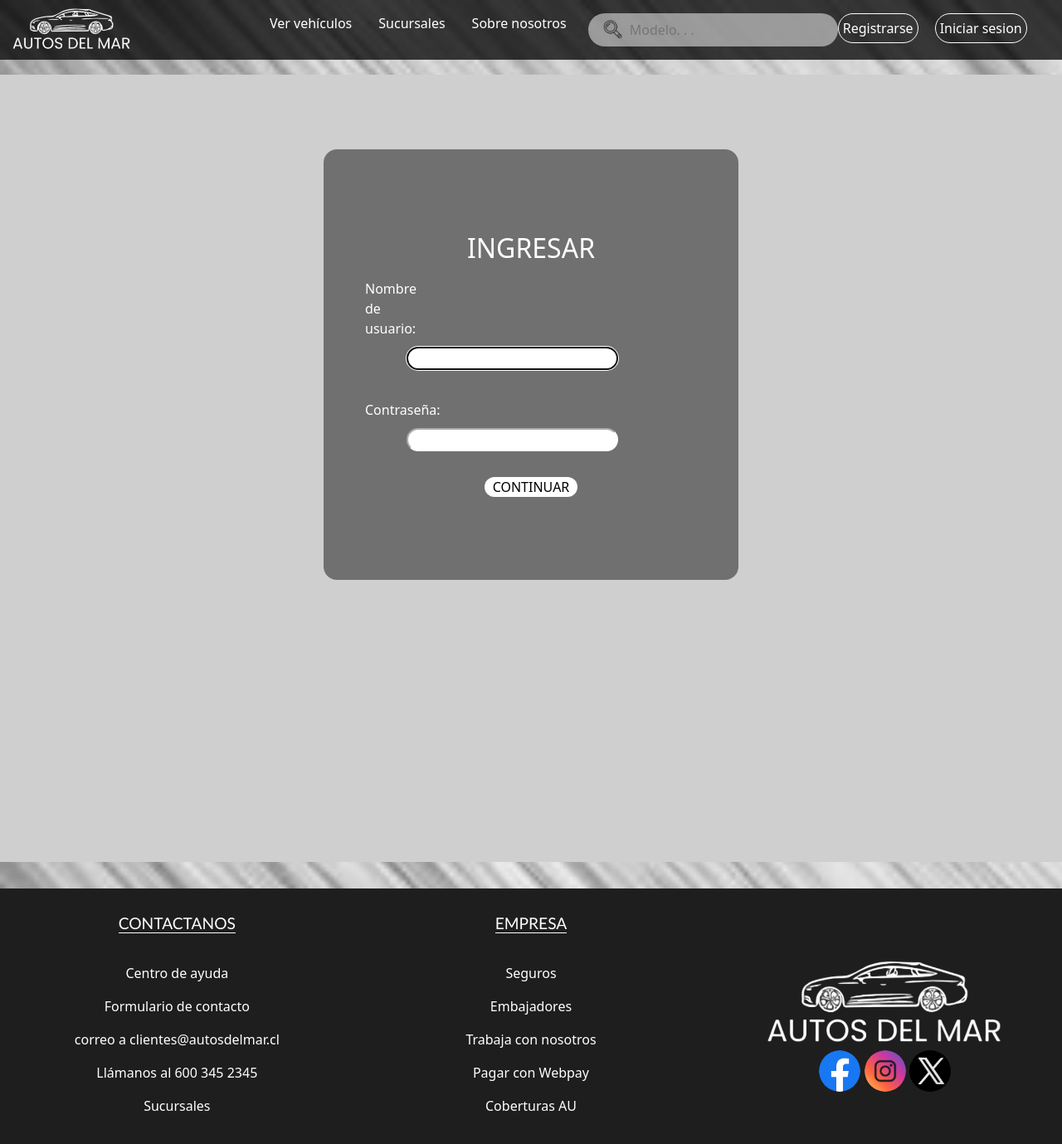
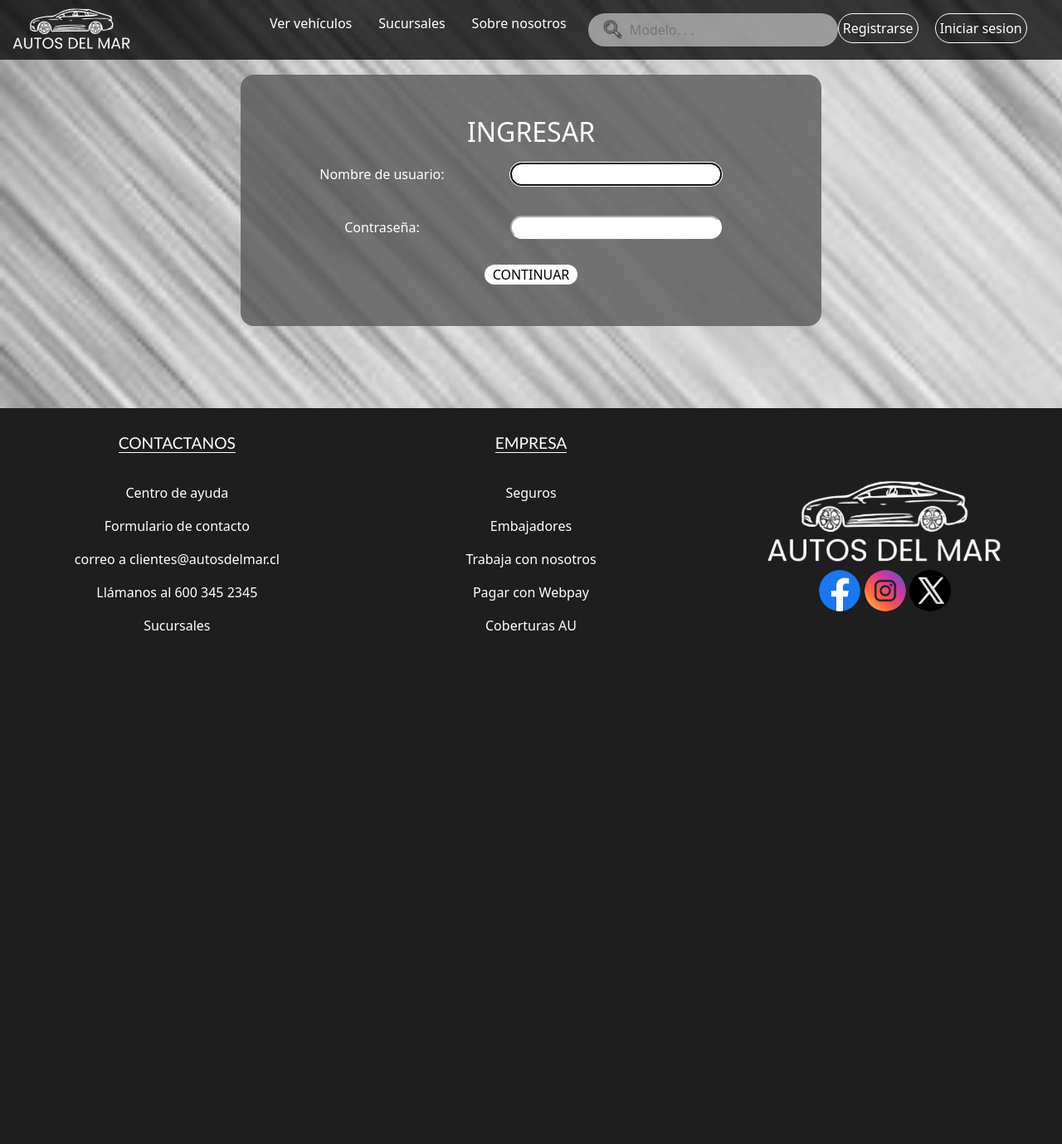
Before and after one commit to AngelPonceA/ET-WEB, a Django app: page /clientes/login/ in a window 1280 px wide. Shown: the whole page at 83% size. After the commit the page ends 760 px from the top, so only its background shows below. Run offline with Django 4.2, Linux system fonts and the light colour scheme.

Commit message:
Corecciones login

```diff
--- a/AutosDelMar/settings.py
+++ b/AutosDelMar/settings.py
@@ -1,4 +1,5 @@
 from pathlib import Path
+import os
 
 
 # Build paths inside the project like this: BASE_DIR / 'subdir'.
@@ -109,10 +110,9 @@ USE_TZ = True
 # Static files (CSS, JavaScript, Images)
 # https://docs.djangoproject.com/en/4.1/howto/static-files/
 
-STATIC_URL = 'static/'
-
+STATIC_URL = '/static/'
 STATICFILES_DIRS = [
-    BASE_DIR/'static',
+    os.path.join(BASE_DIR, "static"),
 ]
 
 # Default primary key field type
--- a/clientes/templates/aboutUs/aboutUs.html
+++ b/clientes/templates/aboutUs/aboutUs.html
@@ -4,7 +4,7 @@
 
 {% block content %}
 <center>
-    <div class="col-sm-12 col-md-12 col-lg-8 col-xl-8 my-2">
+    <div class="col-sm-12 col-md-12 col-lg-8 col-xl-8 my-2 contenedor-vista formato_reg_ing">
         <div>
             <ul class="lista-vista">
                 <li>
--- a/clientes/templates/login/login.html
+++ b/clientes/templates/login/login.html
@@ -4,16 +4,14 @@
 {% block title %} Ingreso {% endblock %}
 
 {% block content %}
-<main class="bg-login">
-    <form action="" method="POST">
-        <div class="formato_reg_ing_container">
-            <div class="formato_reg_ing">
+    <div class="formato_reg_ing_container">
+        <div class="formato_reg_ing">
+            <form action="" method="POST">
                 <H2>INGRESAR</H2>
                 {% csrf_token %}
                 {{ form.as_p }}
                 <button id="btnLogear" type="submit">CONTINUAR</button>
-            </div>
+            </form>
         </div>
-    </form>
-</main>
+    </div>
 {% endblock %}
--- a/clientes/views.py
+++ b/clientes/views.py
@@ -15,8 +15,9 @@ def register_view(request):
             login(request, user)
             return redirect('home')
         else:
-            return render(request, 'register/register.html', {'form': form, 'error': 'Datos invalidos'})
+            return render(request, 'register/register.html', {'form': form, 'error': 'Datos invalidos'}) #Sin uso
     return render(request, 'register/register.html', {'form': forms.registerForm})
+
 
 def login_view(request):
     if request.user.is_authenticated:
@@ -31,9 +32,9 @@ def login_view(request):
                 login(request, user)
                 return redirect('home')
             else:
-                return render(request, 'login/login.html', {'form': form, 'error': 'Nombre de usuario o contraseña incorrectos'})
+                return render(request, 'login/login.html', {'form': form, 'error': 'Nombre de usuario o contraseña incorrectos'}) #Sin uso
         else:
-            return render(request, 'login/login.html', {'form': form, 'error': 'Datos inválidos'})
+            return render(request, 'login/login.html', {'form': form, 'error': 'Datos inválidos'}) #Sin uso
     else:
         form = AuthenticationForm()
         return render(request, 'login/login.html', {'form': form})
@@ -54,9 +55,11 @@ def login_view(request):
 #         form = forms.loginForm()
 #     return render(request, 'login/login.html', {'form': forms.loginForm})
 
+
 def close_sesion(request):
     logout(request)
     return redirect('home')
 
+
 def aboutUs(request):
     return render(request, 'aboutUs/aboutUs.html')
--- /dev/null
+++ b/static/css/fondo.css
@@ -0,0 +1,16 @@
+body {
+    background-image: url('/static/img/fondo.png');
+    background-size: 100%;
+    background-repeat: no-repeat;
+    background-attachment: fixed;
+}
+    @media screen and (max-width: 1400px) {
+      body {
+        background-image: url('/static/img/fondo.png');
+        background-size: 450%;
+      }
+}
+
+.fondo-gris{
+    background-color: #dadada;
+}
--- a/static/css/login.css
+++ b/static/css/login.css
@@ -3,15 +3,16 @@
     justify-content: center;
     align-items: center;
 }
+
 .formato_reg_ing{
     background-color: rgba(89, 89, 89, 0.8);
     color: white;
     display: flex;
     flex-direction: column;
-    padding: 100px 50px;
-    margin: 0px 10px;
-    align-items: center;
-    width: 500px;
+    padding: 50px;
+    margin: 0;
+    text-align: center;
+    width: 700px;
     border-radius: 1rem;
     transition: 1s;
 }
@@ -22,8 +23,8 @@
 }
 .formato_reg_ing input{
     width: calc(100%-10px);
-    padding: 0px 10px;
-    margin: 0px 50px;
+    padding: 0 10px;
+    margin: 10px 50px;
     margin-bottom: 10px;
     border-radius: 1rem;
     border-color: white;
@@ -44,10 +45,7 @@
     padding: 0px 10px;
 }
 .formato_reg_ing label{
-    padding: 10px 0px;
-    max-width: 50px;
-    min-width: 50px;
+    padding: 10px;
+    max-width: 200px;
+    min-width: 200px;
 }
-.bg-login{
-    background-color: rgb(207, 207, 207);
-}
--- a/static/css/styles.css
+++ b/static/css/styles.css
@@ -6,20 +6,4 @@
 @import url(./login.css);
 @import url(./ficha.css);
 @import url(./galeria-carrito-compra.css);
-
-body{
-    background-image: url('static/img/fondo.png');
-    background-size: 100%;
-    background-repeat: no-repeat;
-    background-attachment: fixed;
-}
-    @media screen and (max-width: 1400px) {
-      body {
-        background-image: url('static/img/fondo.png');
-        background-size: 450%;
-      }
-}
-
-.fondo-gris{
-    background-color: #dadada;
-}
+@import url(./fondo.css);
--- a/templates/base/barra_nav.html
+++ b/templates/base/barra_nav.html
@@ -24,7 +24,7 @@
                 {% if user.is_authenticated %}
                     <button class="boton-carrito-compra" id="btnCarritoCompra"></button>
                 {% endif %}
-                </li>
+            </li>
             {% if user.is_authenticated %}
                 <li class="nav-item seccion-nav flex-row justify-content-start" id="lista-opciones-sesion">
                     <a class="boton" href="#"><button type="submit"> {{ user.username | capfirst}} </button></a>
```
Also changed, not shown: autos/templates/autos/home.html (+4 -5 lines), clientes/forms.py (+18 -12 lines), clientes/templates/register/register.html (+5 -7 lines), AutosDelMar.sqlite3, static/css/navbar.css (line endings or trailing spaces).
